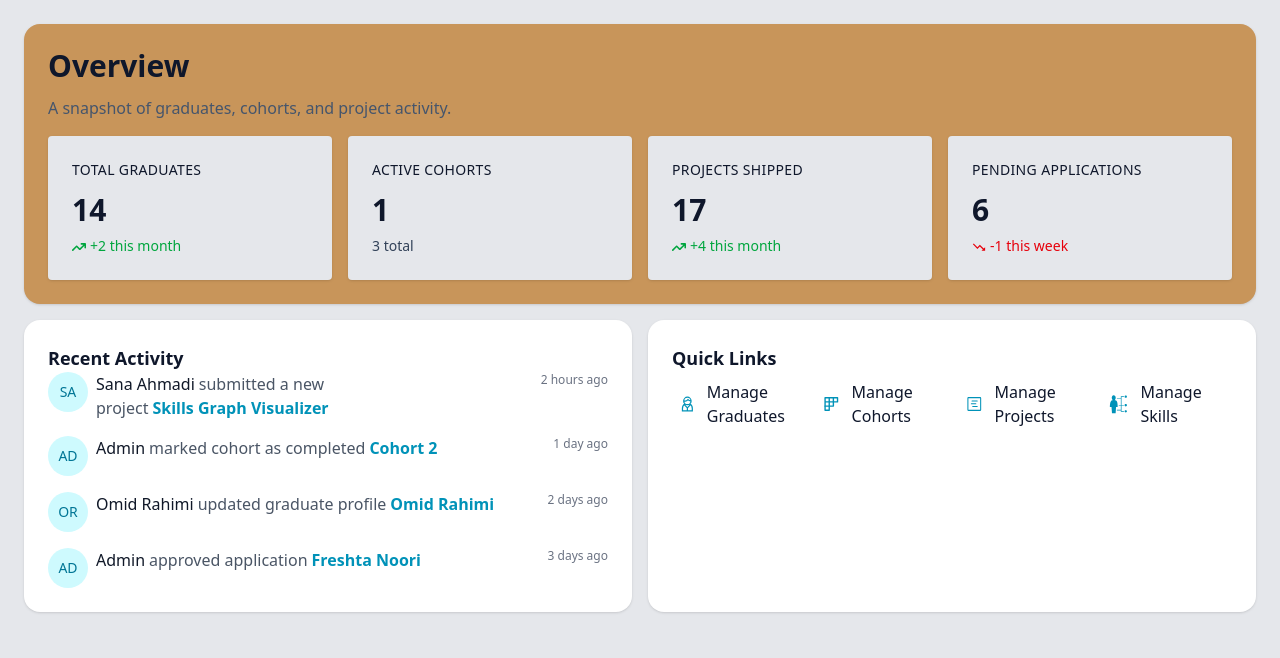
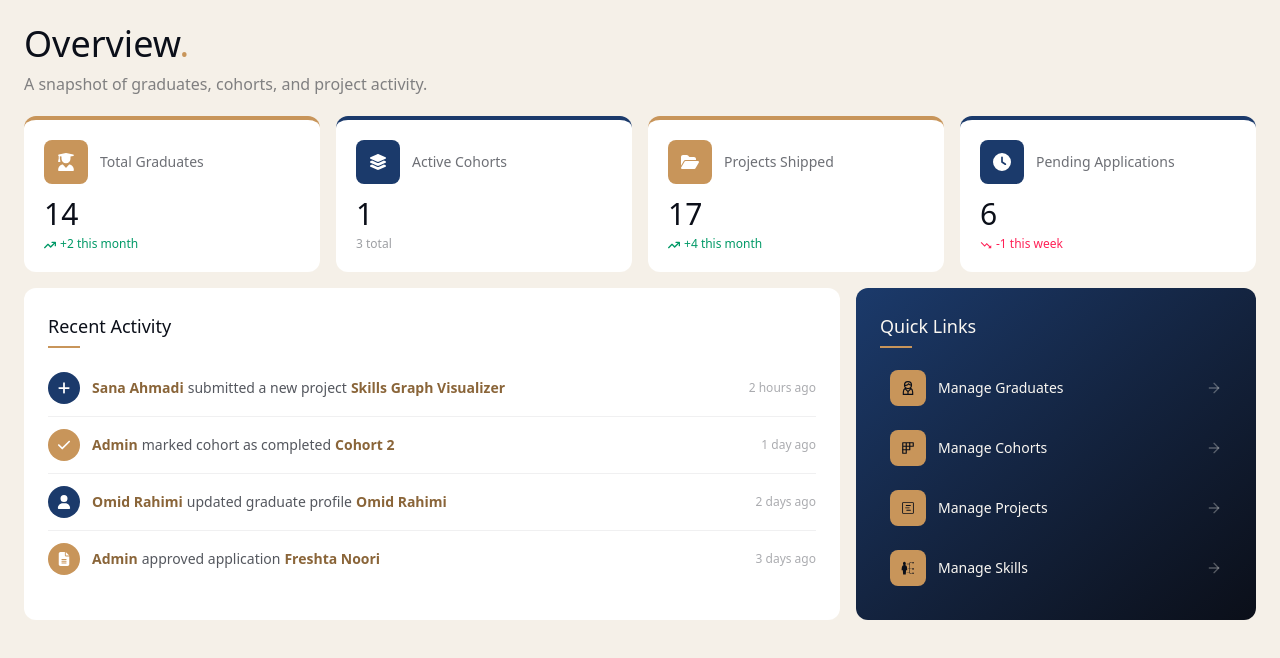
Before and after one commit to jafarimurtaza/age-portal-dashboard, a Next.js app: page /overview in a window 1280 px wide. Shown: the top 658 px of the page. Built offline with nearby package versions, Linux system fonts and the light colour scheme.

Commit message:
Update overview page

```diff
--- a/src/app/(admin)/overview/page.js
+++ b/src/app/(admin)/overview/page.js
@@ -1,20 +1,18 @@
-import React from "react";
 import PageHeader from "@/components/overview/PageHeader";
-// import StatCard from "@/components/overview/StatCard";
 import QuickLinksCard from "@/components/overview/QuickLinksCard";
-// import RecentActivityCard from "@/components/overview/RecentActivityCard";
-import Header from "@/components/Header";
-import Sidebar from "@/components/Sidebar";
 import ActivityList from "@/components/overview/ActivityList";
 
-export default function Home() {
+export default function OverviewPage() {
   return (
-    <div className="flex flex-col gap-4 bg-gray-200 p-4 sm:p-6 min-h-screen">
-      {/* <StatCard /> */}
+    <div className="flex flex-col gap-4 bg-[#F5F0E8] p-4 sm:p-6 min-h-screen">
       <PageHeader />
-      <div className="grid grid-cols-1 md:grid-cols-2 gap-4">
-        <ActivityList />
-        <QuickLinksCard />
+      <div className="grid grid-cols-1 md:grid-cols-3 gap-4">
+        <div className="md:col-span-2">
+          <ActivityList />
+        </div>
+        <div className="md:col-span-1">
+          <QuickLinksCard />
+        </div>
       </div>
     </div>
   );
--- a/src/components/overview/ActivityItem.jsx
+++ b/src/components/overview/ActivityItem.jsx
@@ -1,17 +1,32 @@
-export default function ActivityItem({ initials, name, action, target, time }) {
+export default function ActivityItem({
+  icon: Icon,
+  name,
+  action,
+  target,
+  time,
+  index = 0,
+}) {
+  const badgeBg = index % 2 === 0 ? "bg-[#1B3A6B]" : "bg-[#C8955A]";
+
   return (
-    <li className="flex flex-col sm:flex-row sm:justify-between sm:items-start gap-2">
-      <span className="inline-flex items-center justify-center shrink-0 rounded-full bg-cyan-100 text-cyan-700 font-medium w-8 h-8 sm:w-10 sm:h-10 text-xs sm:text-sm">
-        {initials}
-      </span>
-      <div className="flex-1 min-w-0">
-        <p className="text-sm sm:text-base text-gray-700">
-          <span className="font-medium text-gray-900">{name}</span>
-          <span className="mx-1 text-gray-600">{action}</span>
-          <span className="font-semibold text-cyan-600 truncate">{target}</span>
+    <li className="flex flex-col sm:flex-row sm:items-center gap-2 sm:gap-3 py-3 border-b border-[#0B0F19]/6 last:border-b-0">
+      <div className="flex items-center gap-3 flex-1 min-w-0">
+        {Icon && (
+          <span
+            className={`inline-flex items-center justify-center shrink-0 rounded-full ${badgeBg} w-8 h-8`}
+          >
+            <Icon className="text-white text-sm" />
+          </span>
+        )}
+        <p className="flex-1 min-w-0 text-sm text-[#0B0F19]/70">
+          <span className="font-semibold text-[#8a6539]">{name}</span>
+          <span className="mx-1">{action}</span>
+          <span className="font-semibold text-[#8a6539]">{target}</span>
         </p>
       </div>
-      <time className="text-xs text-gray-500 sm:ml-4">{time}</time>
+      <time className="text-xs text-[#0B0F19]/35 whitespace-nowrap shrink-0 pl-11 sm:pl-0">
+        {time}
+      </time>
     </li>
   );
 }
--- a/src/components/overview/ActivityList.jsx
+++ b/src/components/overview/ActivityList.jsx
@@ -3,11 +3,14 @@ import { activities } from "@/data/overviewData";
 
 export default function ActivityList() {
   return (
-    <div className="p-4 sm:p-6 rounded-2xl bg-white shadow-sm">
-      <p className="text-lg font-semibold text-slate-900">Recent Activity</p>
-      <ul className="space-y-4">
-        {activities.map((activity) => (
-          <ActivityItem key={activity.id} {...activity} />
+    <div className="p-4 sm:p-6 bg-white rounded-xl h-full">
+      <p className="font-[family-name:var(--font-fraunces)] text-lg text-[#0B0F19]">
+        Recent Activity
+      </p>
+      <span className="block w-8 h-0.5 bg-[#C8955A] mt-1.5 mb-3" />
+      <ul>
+        {activities.map((activity, index) => (
+          <ActivityItem key={activity.id} {...activity} index={index} />
         ))}
       </ul>
     </div>
--- a/src/components/overview/OverviewStatsGrid.jsx
+++ b/src/components/overview/OverviewStatsGrid.jsx
@@ -4,8 +4,8 @@ import { stats } from "@/data/overviewStatsData";
 export default function StatsGrid() {
   return (
     <div className="grid grid-cols-1 gap-4 sm:grid-cols-2 xl:grid-cols-4">
-      {stats.map((stat) => (
-        <StatCard key={stat.id} {...stat} />
+      {stats.map((stat, index) => (
+        <StatCard key={stat.id} {...stat} index={index} />
       ))}
     </div>
   );
--- a/src/components/overview/PageHeader.jsx
+++ b/src/components/overview/PageHeader.jsx
@@ -2,11 +2,11 @@ import StatsGrid from "./OverviewStatsGrid";
 
 export default function PageHeader() {
   return (
-    <div className="rounded-2xl bg-base-300 p-4 sm:p-6 shadow-sm">
-      <h1 className="text-2xl sm:text-3xl font-semibold text-slate-900">
-        Overview
+    <div>
+      <h1 className="font-[family-name:var(--font-fraunces)] text-3xl sm:text-4xl text-[#0B0F19]">
+        Overview<span className="text-[#C8955A]">.</span>
       </h1>
-      <p className="mt-3 mb-4 text-sm sm:text-base text-slate-600 max-w-3xl">
+      <p className="mt-2 mb-5 text-sm sm:text-base text-[#0B0F19]/50 max-w-3xl">
         A snapshot of graduates, cohorts, and project activity.
       </p>
       <StatsGrid />
--- a/src/components/overview/QuickLinkItem.jsx
+++ b/src/components/overview/QuickLinkItem.jsx
@@ -2,10 +2,26 @@ export default function QuickLinkItem({ icon: Icon, label, href }) {
   return (
     <a
       href={href}
-      className="w-full flex items-center gap-3 p-2 rounded-md hover:bg-slate-50"
+      className="flex items-center gap-3 p-2.5 hover:bg-white/5 transition-colors group"
     >
-      <Icon className="text-2xl text-cyan-600" />
-      <span className="text-base font-medium text-slate-900">{label}</span>
+      <span className="w-9 h-9 shrink-0 flex items-center justify-center rounded-lg bg-[#C8955A]">
+        <Icon className="text-[#0B0F19] text-sm" />
+      </span>
+      <span className="flex-1 text-sm font-medium text-[#FAF7F2]">{label}</span>
+      <svg
+        width="16"
+        height="16"
+        viewBox="0 0 24 24"
+        fill="none"
+        stroke="currentColor"
+        strokeWidth="2"
+        strokeLinecap="round"
+        strokeLinejoin="round"
+        className="text-[#FAF7F2]/30 group-hover:text-[#C8955A] group-hover:translate-x-0.5 transition"
+      >
+        <line x1="5" y1="12" x2="19" y2="12" />
+        <polyline points="12 5 19 12 12 19" />
+      </svg>
     </a>
   );
 }
--- a/src/components/overview/QuickLinksCard.jsx
+++ b/src/components/overview/QuickLinksCard.jsx
@@ -3,9 +3,12 @@ import { quickLinks } from "@/data/overviewQuickLinksData";
 
 export default function QuickLinksList() {
   return (
-    <div className="p-4 sm:p-6 rounded-2xl bg-white shadow-sm">
-      <p className="text-lg font-semibold text-slate-900">Quick Links</p>
-      <div className="grid grid-cols-2 sm:grid-cols-4 gap-3">
+    <div className="p-4 sm:p-6 bg-gradient-to-br from-[#1B3A6B] to-[#0B0F19] rounded-xl h-full flex flex-col">
+      <p className="font-[family-name:var(--font-fraunces)] text-lg text-[#FAF7F2]">
+        Quick Links
+      </p>
+      <span className="block w-8 h-0.5 bg-[#C8955A] mt-1.5 mb-3" />
+      <div className="flex flex-col gap-1">
         {quickLinks.map((link) => (
           <QuickLinkItem key={link.id} {...link} />
         ))}
--- a/src/components/overview/StatCard.jsx
+++ b/src/components/overview/StatCard.jsx
@@ -1,23 +1,47 @@
 import { IoMdTrendingDown } from "react-icons/io";
 import { FaArrowTrendUp } from "react-icons/fa6";
 
-export default function StatCard({ label, value, trendValue, trendLabel }) {
+export default function StatCard({
+  label,
+  value,
+  trendValue,
+  trendLabel,
+  icon: Icon,
+  index = 0,
+}) {
   const isPositive = trendValue > 0;
   const isNegative = trendValue < 0;
 
+  const accentColor = index % 2 === 0 ? "#C8955A" : "#1B3A6B";
+  const iconBg = index % 2 === 0 ? "bg-[#C8955A]" : "bg-[#1B3A6B]";
+
+  const trendColor = isPositive
+    ? "text-emerald-600"
+    : isNegative
+      ? "text-rose-500"
+      : "text-[#0B0F19]/40";
+
   return (
-    <div className="rounded bg-gray-200 p-4 sm:p-6 shadow-sm">
-      <p className="text-sm uppercase tracking-wide text-slate-900">{label}</p>
-      <p className="mt-3 text-3xl font-semibold text-slate-900">{value}</p>
-      <p
-        className={`mt-2 text-sm ${
-          isPositive
-            ? "text-green-600"
-            : isNegative
-              ? "text-red-600"
-              : "text-slate-700"
-        }`}
-      >
+    <div
+      className="bg-white rounded-xl p-4 sm:p-5 border-t-4"
+      style={{ borderTopColor: accentColor }}
+    >
+      <div className="flex items-center gap-3">
+        {Icon && (
+          <div
+            className={`w-11 h-11 shrink-0 flex items-center justify-center rounded-lg ${iconBg}`}
+          >
+            <Icon className="text-white text-lg" />
+          </div>
+        )}
+        <p className="text-sm text-[#0B0F19]/60">{label}</p>
+      </div>
+
+      <p className="mt-3 font-[family-name:var(--font-fraunces)] text-3xl text-[#0B0F19]">
+        {value}
+      </p>
+
+      <p className={`mt-1 text-xs font-medium ${trendColor}`}>
         {isPositive && <FaArrowTrendUp className="inline-block mr-1" />}
         {isNegative && <IoMdTrendingDown className="inline-block mr-1" />}
         {trendValue !== null && trendValue > 0 && "+"}
--- a/src/data/overviewData.js
+++ b/src/data/overviewData.js
@@ -1,7 +1,9 @@
+import { FaPlus, FaCheck, FaUser, FaFileLines } from "react-icons/fa6";
+
 export const activities = [
   {
     id: 1,
-    initials: "SA",
+    icon: FaPlus,
     name: "Sana Ahmadi",
     action: "submitted a new project",
     target: "Skills Graph Visualizer",
@@ -9,7 +11,7 @@ export const activities = [
   },
   {
     id: 2,
-    initials: "AD",
+    icon: FaCheck,
     name: "Admin",
     action: "marked cohort as completed",
     target: "Cohort 2",
@@ -17,7 +19,7 @@ export const activities = [
   },
   {
     id: 3,
-    initials: "OR",
+    icon: FaUser,
     name: "Omid Rahimi",
     action: "updated graduate profile",
     target: "Omid Rahimi",
@@ -25,7 +27,7 @@ export const activities = [
   },
   {
     id: 4,
-    initials: "AD",
+    icon: FaFileLines,
     name: "Admin",
     action: "approved application",
     target: "Freshta Noori",
--- a/src/data/overviewStatsData.js
+++ b/src/data/overviewStatsData.js
@@ -1,3 +1,10 @@
+import {
+  FaUserGraduate,
+  FaLayerGroup,
+  FaFolderOpen,
+  FaClock,
+} from "react-icons/fa6";
+
 export const stats = [
   {
     id: 1,
@@ -5,6 +12,7 @@ export const stats = [
     value: 14,
     trendValue: 2,
     trendLabel: "this month",
+    icon: FaUserGraduate,
   },
   {
     id: 2,
@@ -12,6 +20,7 @@ export const stats = [
     value: 1,
     trendValue: null,
     trendLabel: "3 total",
+    icon: FaLayerGroup,
   },
   {
     id: 3,
@@ -19,6 +28,7 @@ export const stats = [
     value: 17,
     trendValue: 4,
     trendLabel: "this month",
+    icon: FaFolderOpen,
   },
   {
     id: 4,
@@ -26,5 +36,6 @@ export const stats = [
     value: 6,
     trendValue: -1,
     trendLabel: "this week",
+    icon: FaClock,
   },
 ];
```
